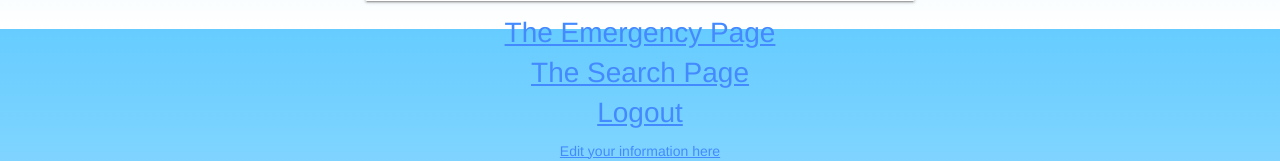
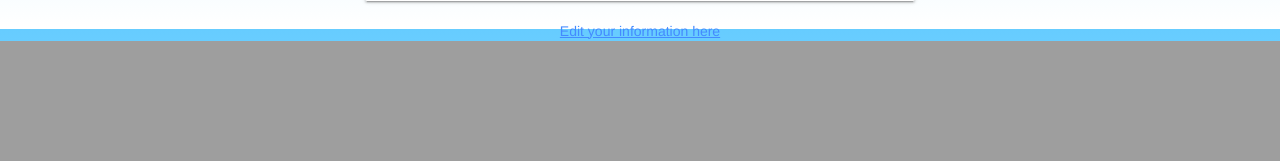
Before and after one commit to aclinton13/Project-E-Line, a Python web app: template templates/eline.html in a window 1280 px wide. Shown: the part 771-932 px from the top of the page. After the commit the page ends 812 px from the top, so only its background shows below. Run offline with Jinja, Linux system fonts and the light colour scheme; the template is opened without the code that fills it, so the values that code supplies are empty.

```diff
--- a/templates/eline.html
+++ b/templates/eline.html
@@ -40,9 +40,9 @@ We strive to provide you with the best information incase of an emergency
 </div>
 
 <br>
-<p><a href="/emergency">The Emergency Page</a></p>
+<!-- <p><a href="/emergency">The Emergency Page</a></p>
 <p><a href="/search">The Search Page</a></p>
-<p><a href={{logout_link}}>Logout</a></p>
+<p><a href={{logout_link}}>Logout</a></p> -->
 
 
 <a href="/choose">Edit your information here</a>
```
Also changed, not shown: templates/setup.html (+1 -9 lines).
